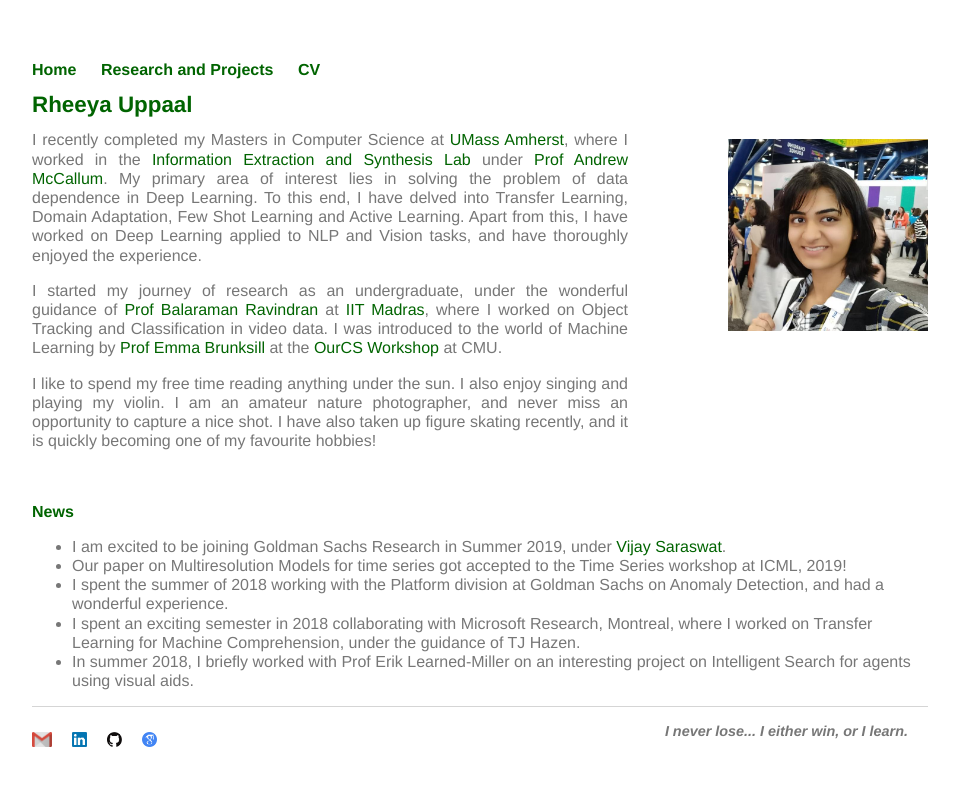
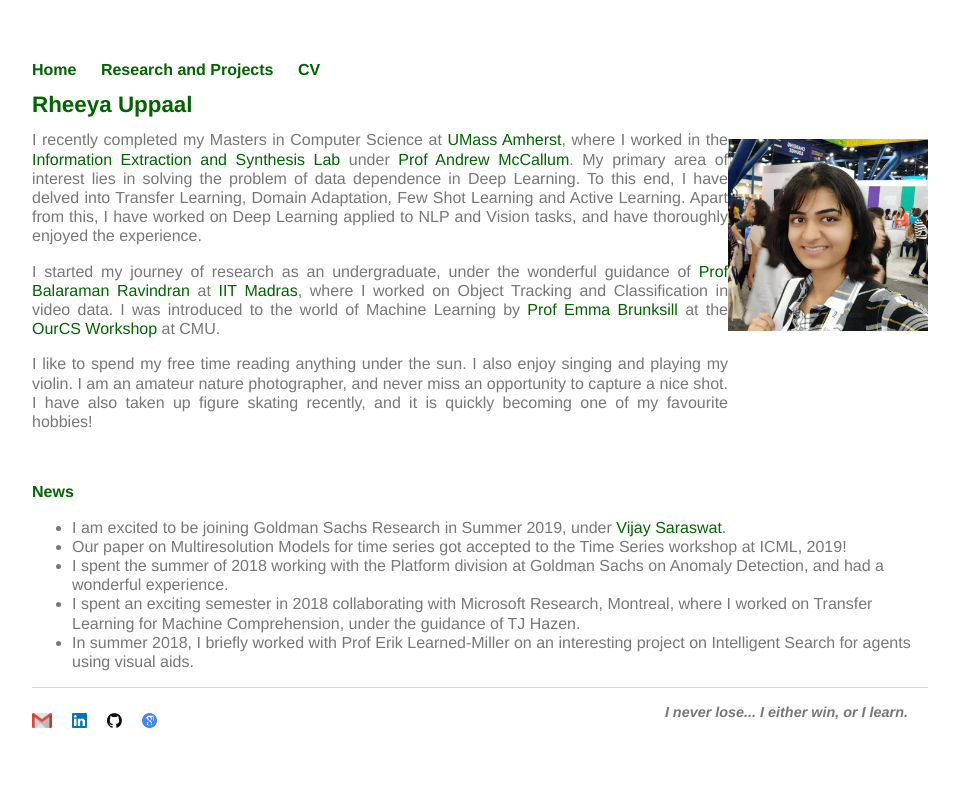
Before and after one commit to Uppaal/Uppaal.github.io, a Jekyll site: the page built from index.html, in a window 1280 px wide. Shown: the top 786 px of the page, without its empty margins (160-1119 px from the left). Built offline with Jekyll 4.4.1, drawn with Linux system fonts in a browser that asks for light colours.

Commit message:
Update main.css

```diff
--- a/css/main.css
+++ b/css/main.css
@@ -13,7 +13,7 @@ h3 {	font-size: 1em; color:#006400 }
 h {color:#006400}
 
 img { padding-top: 10px; padding-bottom: 10px; padding-left: 0px; padding-right: 0px }
-p {padding-right: 300px}
+p {padding-right: 200px}
 
 a {
     text-decoration: none;
```
